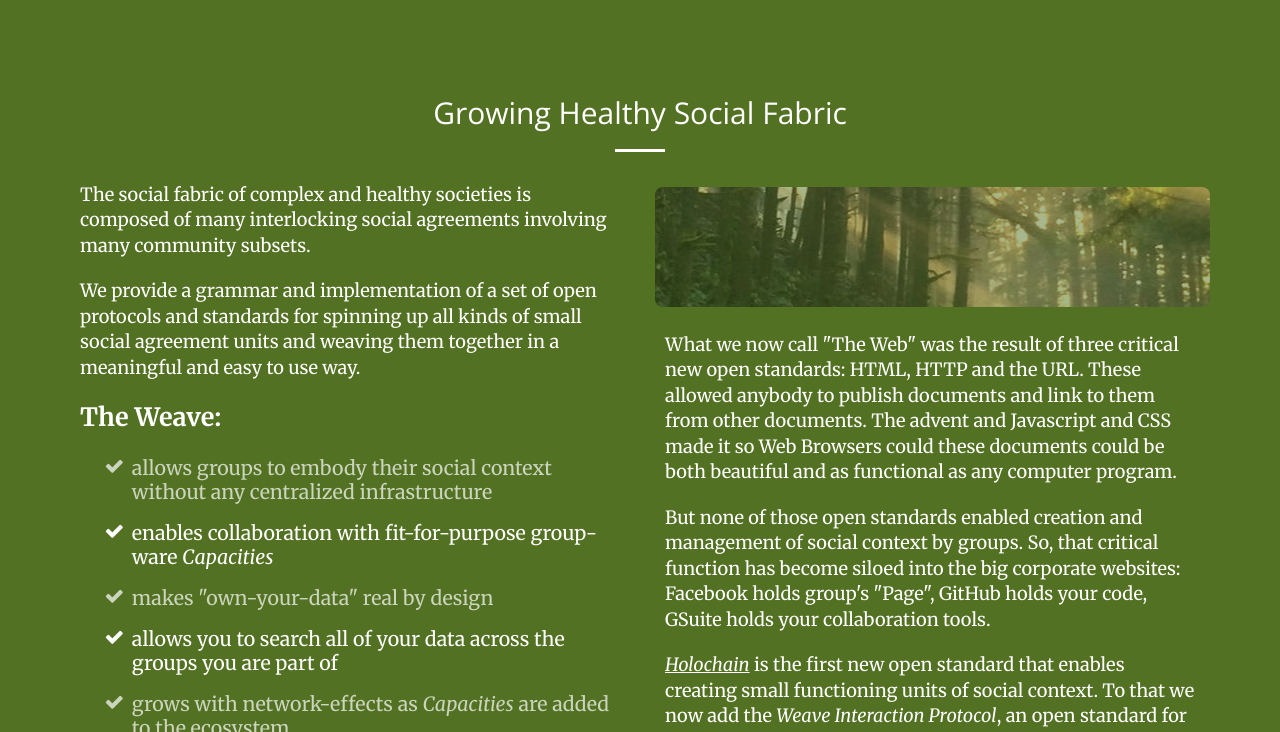
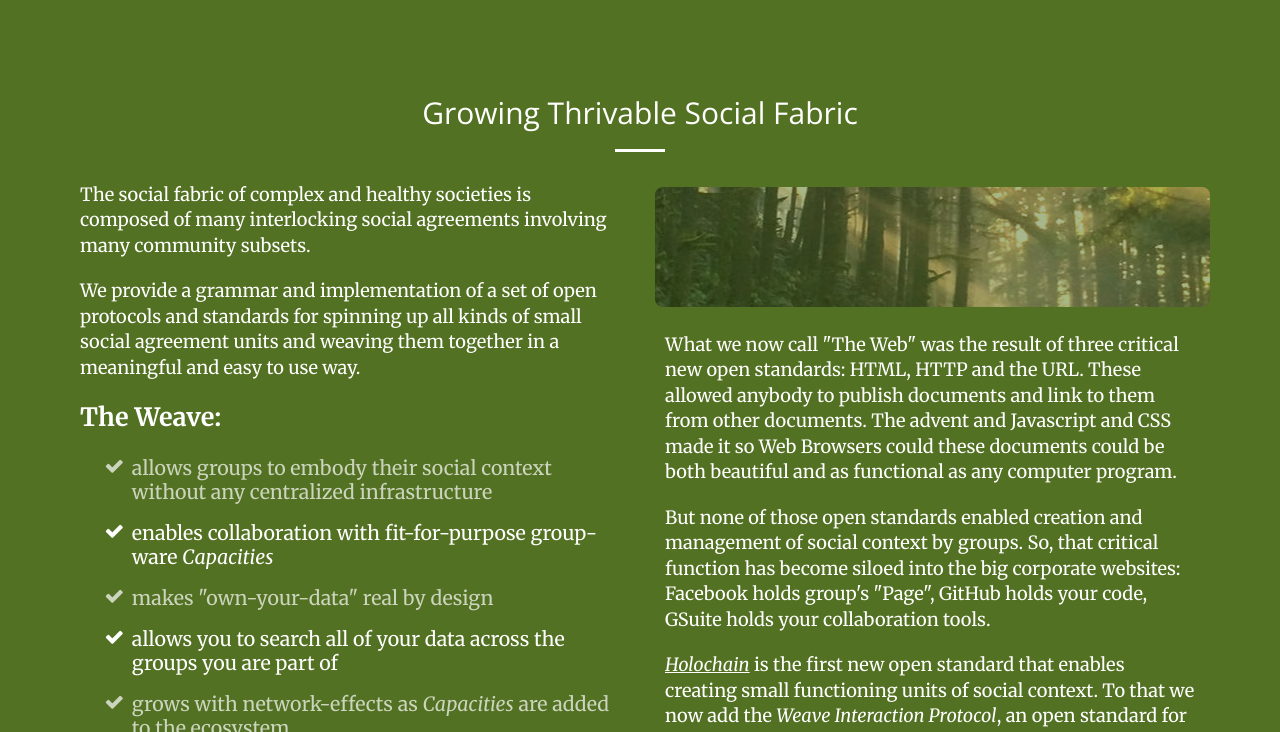
Before and after one commit to lightningrodlabs/theweave, a Jekyll site: the page built from docs/index.md, in a window 1280 px wide and 900 px high, scrolled down 736 px, cut to the strip 168-900 px from the top of the window. Built offline with Jekyll 4.4.1, drawn with Linux system fonts in a browser that asks for light colours.

Commit message:
thrivable

```diff
--- a/docs/index.md
+++ b/docs/index.md
@@ -19,7 +19,7 @@ description: ""
 <section class="bg-primary" id="about">
   <div class="container">
     <div class="row text-center">
-      <h2 class="section-heading">Growing Healthy Social Fabric</h2>
+      <h2 class="section-heading">Growing Thrivable Social Fabric</h2>
       <hr class="light">
     </div>
     <div class="row text-left">
```
